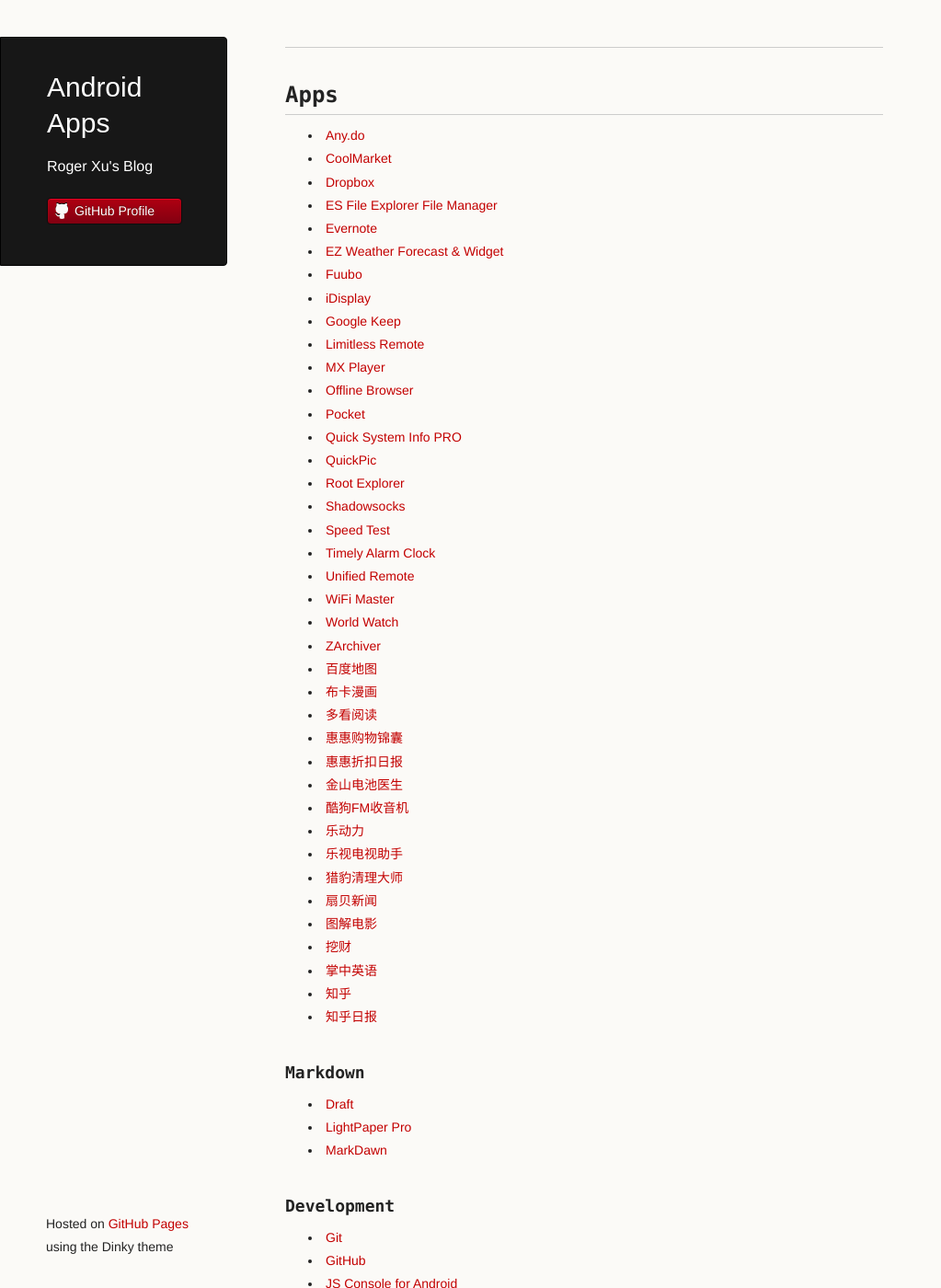
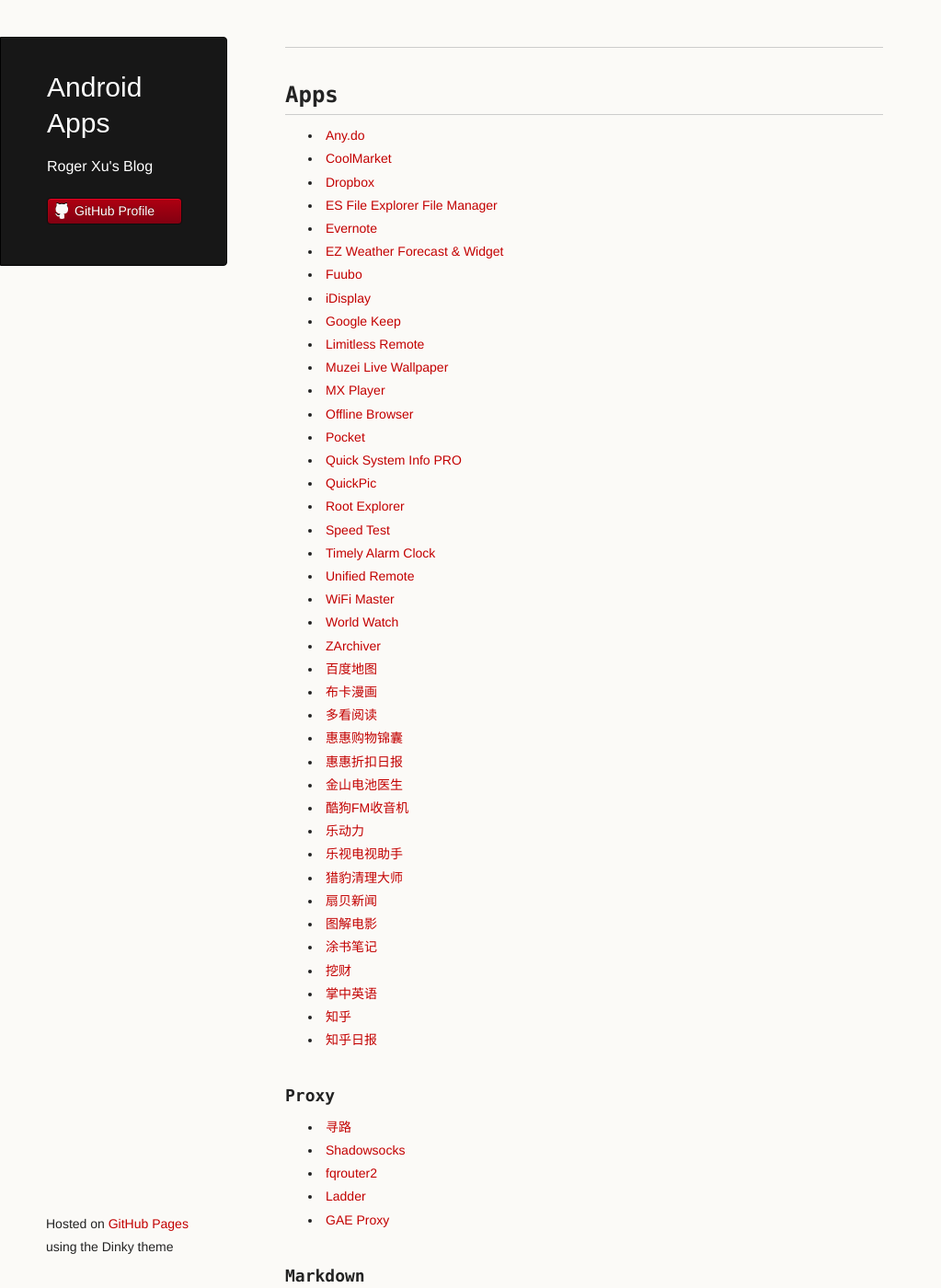
Before and after one commit to rogerxu/rogerxu.github.io, a Jekyll site: the page built from _posts/2012-11-05-android-apps.md, in a window 1280 px wide and 1400 px high. Shown: the whole window at 92% size, without its empty margins (0-1023 px from the left). Built offline with Jekyll 4.4.1, drawn with Linux system fonts in a browser that asks for light colours; some of the changed text lies outside the part shown.

Commit message:
Add Android apps.

```diff
--- a/_posts/2012-11-05-android-apps.md
+++ b/_posts/2012-11-05-android-apps.md
@@ -15,13 +15,13 @@
 * [iDisplay](https://play.google.com/store/apps/details?id=com.idisplay.virtualscreen)
 * [Google Keep](https://play.google.com/store/apps/details?id=com.google.android.keep)
 * [Limitless Remote](https://play.google.com/store/apps/details?id=dh.ControlPad.main)
+* [Muzei Live Wallpaper](https://play.google.com/store/apps/details?id=net.nurik.roman.muzei)
 * [MX Player](https://play.google.com/store/apps/details?id=com.mxtech.videoplayer.ad)
 * [Offline Browser](https://play.google.com/store/apps/details?id=it.nikodroid.offline)
 * [Pocket](https://play.google.com/store/apps/details?id=com.ideashower.readitlater.pro)
 * [Quick System Info PRO](https://play.google.com/store/apps/details?id=org.uguess.android.sysinfo.pro)
 * [QuickPic](https://play.google.com/store/apps/details?id=com.alensw.PicFolder)
 * [Root Explorer](https://play.google.com/store/apps/details?id=com.speedsoftware.rootexplorer)
-* [Shadowsocks](https://play.google.com/store/apps/details?id=com.github.shadowsocks)
 * [Speed Test](https://play.google.com/store/apps/details?id=org.zwanoo.android.speedtest)
 * [Timely Alarm Clock](https://play.google.com/store/apps/details?id=ch.bitspin.timely)
 * [Unified Remote](https://play.google.com/store/apps/details?id=com.Relmtech.Remote)
@@ -40,10 +40,19 @@
 * [猎豹清理大师](https://play.google.com/store/apps/details?id=com.cleanmaster.mguard_cn)
 * [扇贝新闻](https://play.google.com/store/apps/details?id=com.shanbay.news)
 * [图解电影](https://play.google.com/store/apps/details?id=com.wzm.moviepic)
+* [涂书笔记](https://play.google.com/store/apps/details?id=com.baidu.notes)
 * [挖财](https://play.google.com/store/apps/details?id=com.wacai365)
 * [掌中英语](https://play.google.com/store/apps/details?id=com.zzenglish.client)
 * [知乎](https://play.google.com/store/apps/details?id=com.zhihu.android)
 * [知乎日报](https://play.google.com/store/apps/details?id=com.zhihu.daily.android)
+
+### Proxy
+
+* [寻路](https://play.google.com/store/apps/details?id=com.biganiseed.reindeer)
+* [Shadowsocks](https://play.google.com/store/apps/details?id=com.github.shadowsocks)
+* [fqrouter2](https://play.google.com/store/apps/details?id=fq.router2)
+* [Ladder](https://play.google.com/store/apps/details?id=com.biganiseed.ladder.trial)
+* [GAE Proxy](https://play.google.com/store/apps/details?id=org.gaeproxy)
 
 
 ### Markdown
@@ -55,12 +64,14 @@
 
 ### Development
 
-* [Git](https://play.google.com/store/apps/details?id=com.romanenco.gitt)
+* [SGit](https://play.google.com/store/apps/details?id=me.sheimi.sgit)
 * [GitHub](https://play.google.com/store/apps/details?id=com.github.mobile)
 * [JS Console for Android](https://play.google.com/store/apps/details?id=com.jgmcelwain.jsonsole)
 * [QPython](https://play.google.com/store/apps/details?id=com.hipipal.qpyplus)
 * [Terminal IDE](https://play.google.com/store/apps/details?id=com.spartacusrex.spartacuside)
 * [Vim Touch](https://play.google.com/store/apps/details?id=net.momodalo.app.vimtouch)
+* [JuiceSSH](https://play.google.com/store/apps/details?id=com.sonelli.juicessh)
+* [Server Auditor - SSH Terminal](https://play.google.com/store/apps/details?id=com.server.auditor.ssh.client)
 
 ### DLNA
 
```
